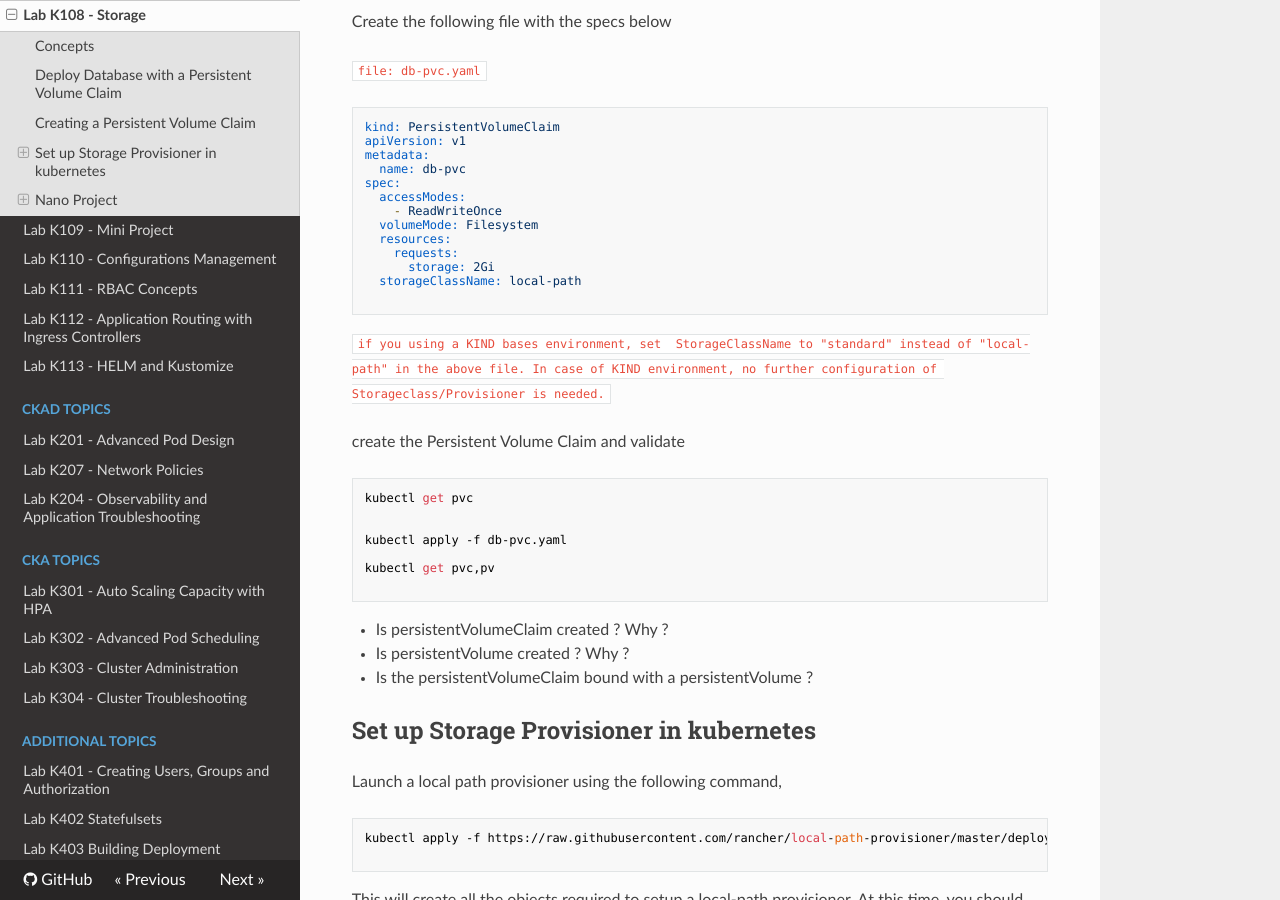
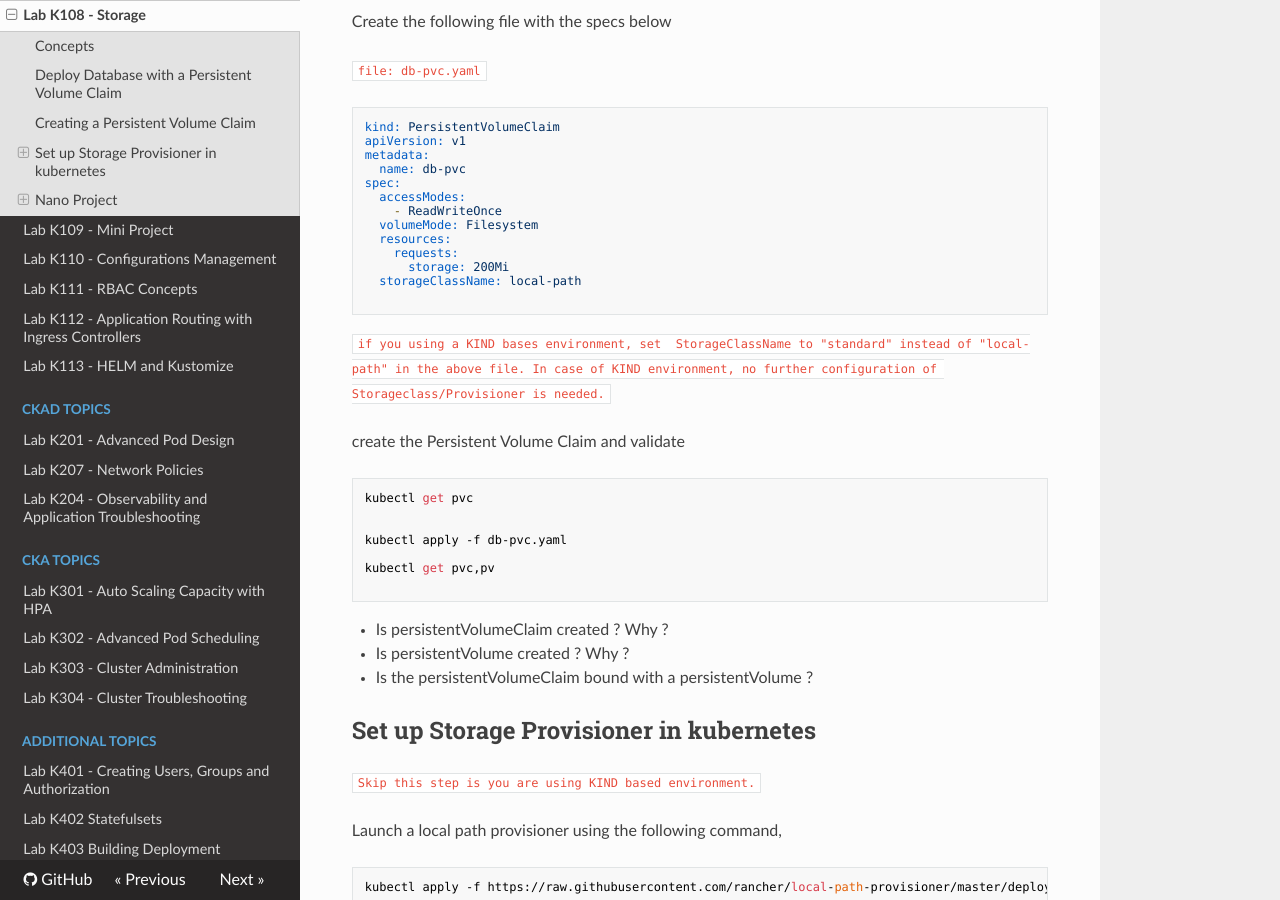
Before and after one commit to schoolofdevops/kubernetes-labguide, an MkDocs documentation site: the page built from chapters/kubernetes-dynamic-storage-provisioning.md, in a window 1280 px wide and 900 px high, scrolled down 2537 px. Built offline with MkDocs 1.6.1, drawn with Linux system fonts in a browser that asks for light colours; nearby versions of some CDN libraries.

Commit message:
updated storage lab for KIND

````diff
--- a/chapters/kubernetes-dynamic-storage-provisioning.md
+++ b/chapters/kubernetes-dynamic-storage-provisioning.md
@@ -86,7 +86,7 @@ spec:
   volumeMode: Filesystem
   resources:
     requests:
-      storage: 2Gi
+      storage: 200Mi
   storageClassName: local-path
 
 ```
@@ -111,6 +111,8 @@ kubectl get pvc,pv
 
 
 ## Set up Storage Provisioner in kubernetes
+
+`Skip this step is you are using KIND based environment.`
 
 Launch a local path provisioner using the following command,
 
````
